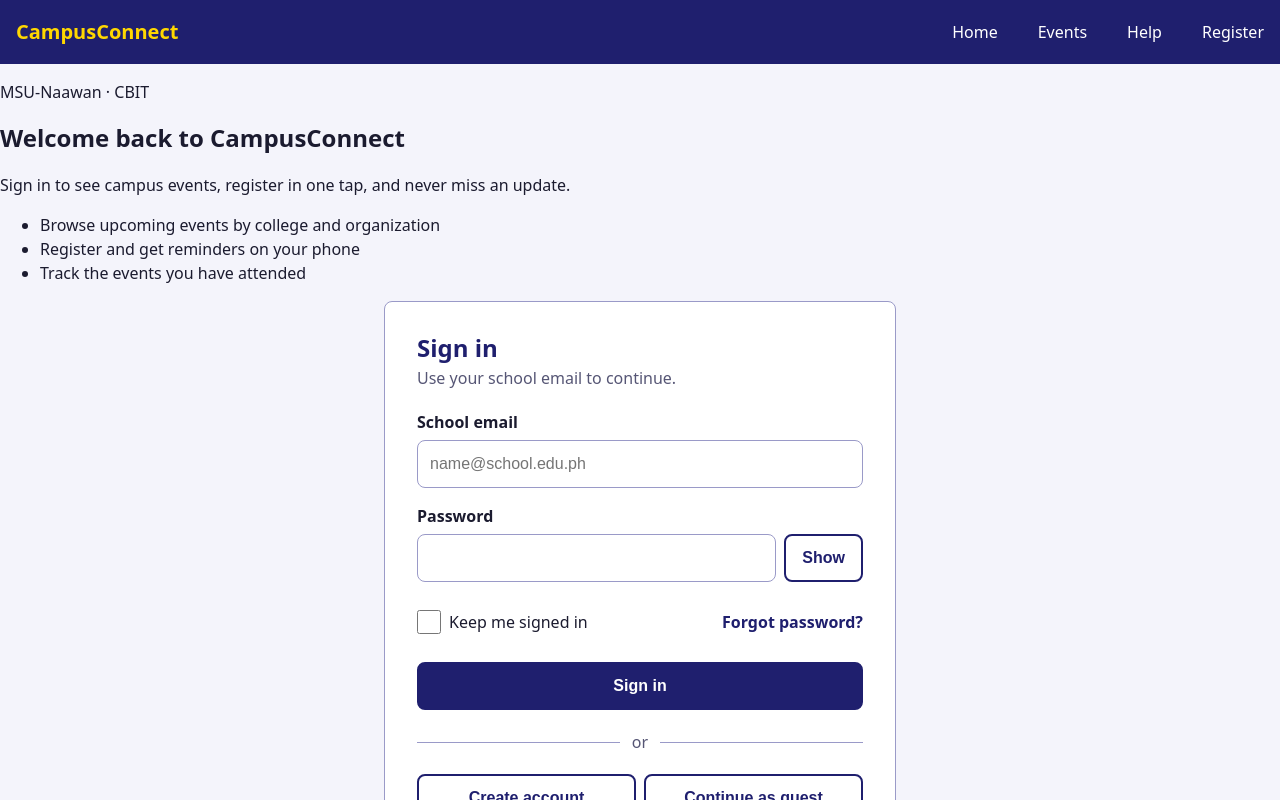
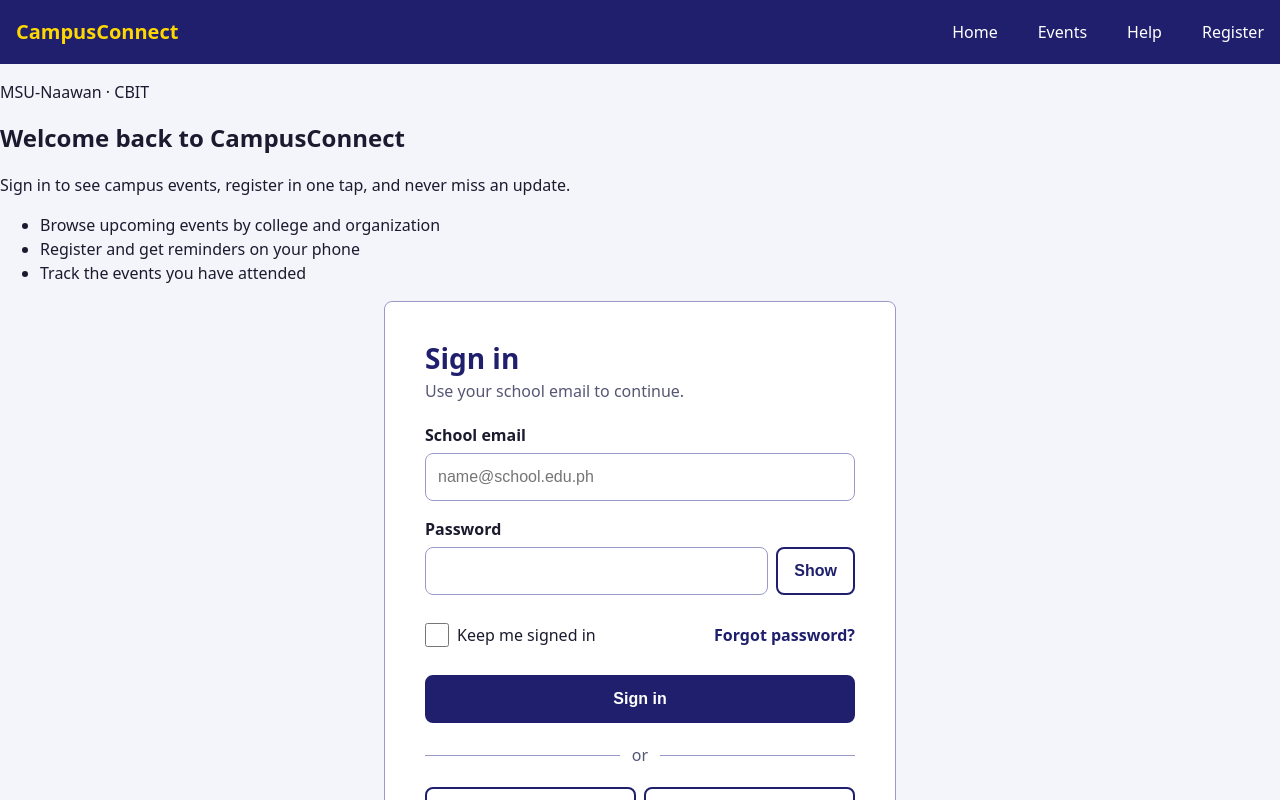
Before and after one commit to kenestrada-hub/CCC181-week10-group10, a React (Vite) app in the folder ccc181-week10-login-starter/: page / in a window 1280 px wide. Shown: the top 800 px of the page. Built offline with nearby package versions, Linux system fonts and the light colour scheme.

Commit message:
form: more card padding and larger title from 1024px

```diff
--- a/ccc181-week10-login-starter/src/styles/form.css
+++ b/ccc181-week10-login-starter/src/styles/form.css
@@ -295,6 +295,16 @@
         .login-card__title    font-size 1.75rem
    -------------------------------------------------------------------- */
 
+@media (min-width: 1024px) {
+  .login-card {
+    padding: 2.5rem;
+  }
+
+  .login-card__title {
+    font-size: 1.75rem;
+  }
+}
+
 
 
 
```
